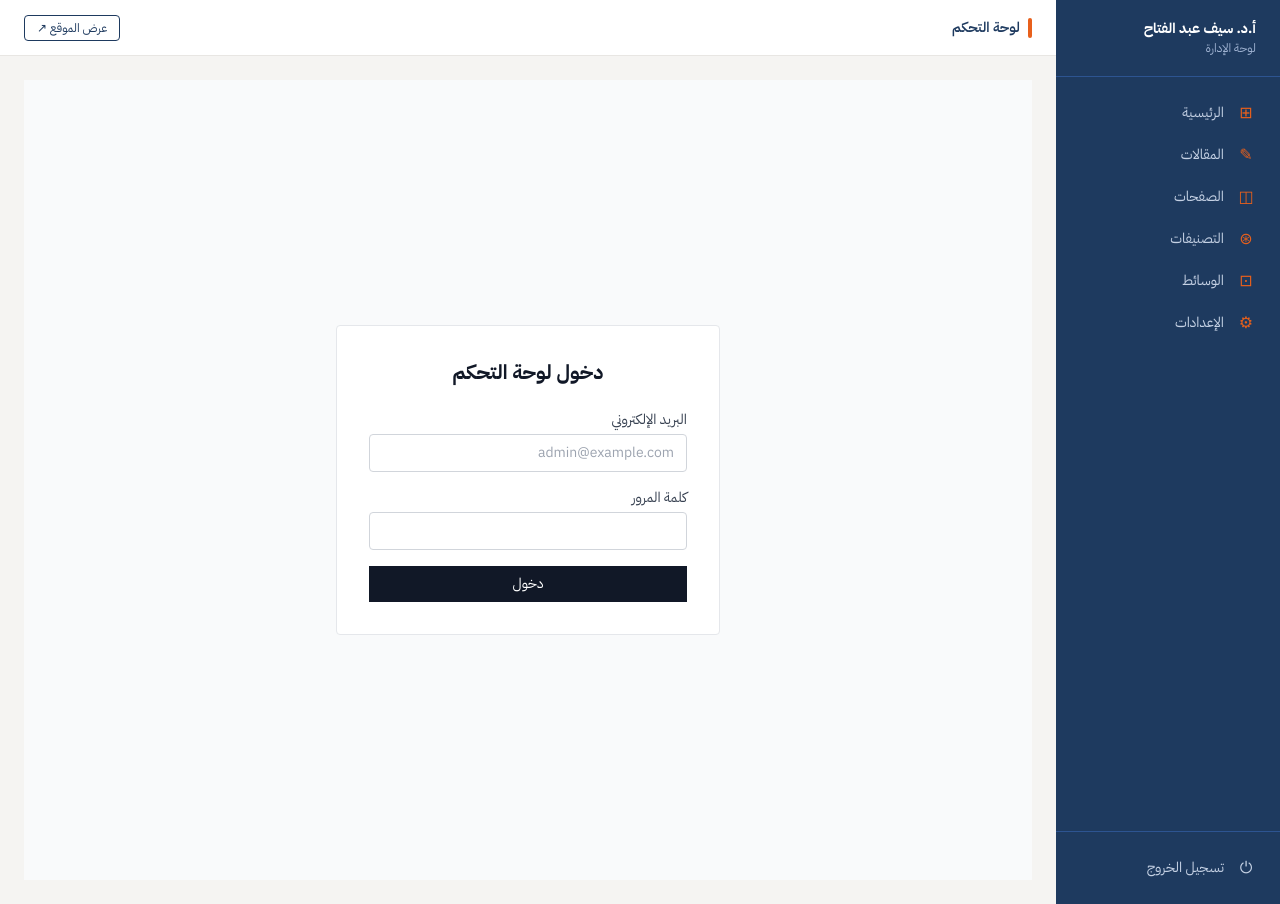
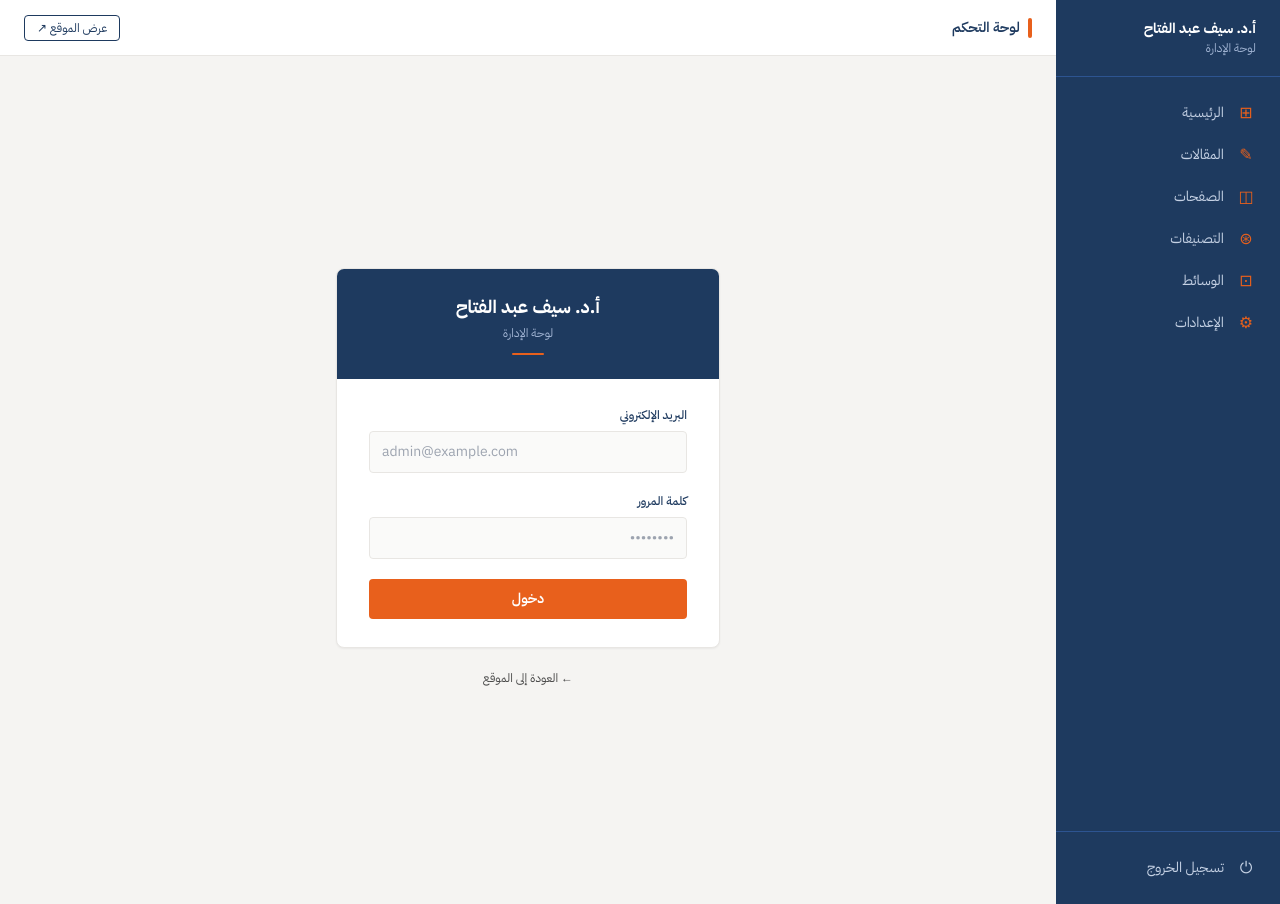
Before and after one commit to igwebmasterweb-oss/saif-abdelfattah-website, a Next.js app: page /admin/login in a window 1280 px wide. Built offline with nearby package versions, Linux system fonts and the light colour scheme; no server answers.

Commit message:
design: admin login page with Navy header + Orange CTA + brand typography

```diff
--- a/app/admin/login/page.tsx
+++ b/app/admin/login/page.tsx
@@ -22,49 +22,87 @@ export default function AdminLogin() {
     setLoading(true);
     const { error } = await supabase.auth.signInWithPassword({ email, password });
     if (error) {
-      setError('بيانات الدخول غير صحيحة. حاول مرة أخرى.');
+      setError('بيانات غير صحيحة. حاول مرة أخرى.');
       setLoading(false);
     } else {
       router.push('/admin');
-      router.refresh();
     }
   }
 
   return (
-    <div className="min-h-screen bg-gray-50 flex items-center justify-center" dir="rtl">
-      <div className="bg-white border border-gray-200 rounded p-8 w-full max-w-sm">
-        <h1 className="text-xl font-bold text-gray-900 mb-6 text-center">دخول لوحة التحكم</h1>
-        <form onSubmit={handleLogin} className="space-y-4">
+    <div
+      className="min-h-screen flex items-center justify-center bg-[#f5f4f2]"
+      dir="rtl"
+      style={{ fontFamily: "'IBM Plex Sans Arabic', sans-serif" }}
+    >
+      <div className="w-full max-w-sm">
+        {/* Card */}
+        <div className="bg-white rounded-lg border border-[#e8e6e3] shadow-sm overflow-hidden">
+          {/* Header stripe */}
+          <div className="bg-[#1e3a5f] px-8 py-6 text-center">
+            <span className="block text-lg font-bold text-white mb-1">أ.د. سيف عبد الفتاح</span>
+            <span className="block text-xs text-[#9fb2d1]">لوحة الإدارة</span>
+            {/* Orange accent line */}
+            <div className="flex justify-center mt-3">
+              <span className="block w-8 h-0.5 bg-[#e8601c] rounded-full" />
+            </div>
+          </div>
+
+          {/* Form */}
+          <form onSubmit={handleLogin} className="px-8 py-7 space-y-5">
             <div>
-            <label className="block text-sm text-gray-700 mb-1">البريد الإلكتروني</label>
+              <label className="block text-xs font-medium text-[#1e3a5f] mb-2">
+                البريد الإلكتروني
+              </label>
               <input
                 type="email"
+                required
                 value={email}
                 onChange={(e) => setEmail(e.target.value)}
-              required
-              className="w-full border border-gray-300 rounded px-3 py-2 text-sm focus:outline-none focus:border-gray-500"
+                className="w-full border border-[#e8e6e3] rounded px-3 py-2.5 text-sm text-[#1a1a1a] bg-[#fafaf9] focus:outline-none focus:border-[#1e3a5f] focus:bg-white transition-colors"
                 placeholder="admin@example.com"
+                dir="ltr"
               />
             </div>
             <div>
-            <label className="block text-sm text-gray-700 mb-1">كلمة المرور</label>
+              <label className="block text-xs font-medium text-[#1e3a5f] mb-2">
+                كلمة المرور
+              </label>
               <input
                 type="password"
+                required
                 value={password}
                 onChange={(e) => setPassword(e.target.value)}
-              required
-              className="w-full border border-gray-300 rounded px-3 py-2 text-sm focus:outline-none focus:border-gray-500"
+                className="w-full border border-[#e8e6e3] rounded px-3 py-2.5 text-sm text-[#1a1a1a] bg-[#fafaf9] focus:outline-none focus:border-[#1e3a5f] focus:bg-white transition-colors"
+                placeholder="••••••••"
               />
             </div>
-          {error && <p className="text-sm text-red-600">{error}</p>}
+
+            {error && (
+              <div className="text-xs text-red-600 bg-red-50 border border-red-200 rounded px-3 py-2">
+                {error}
+              </div>
+            )}
+
             <button
               type="submit"
               disabled={loading}
-            className="w-full bg-gray-900 text-white py-2 text-sm hover:bg-gray-700 transition-colors disabled:opacity-50"
+              className="w-full bg-[#e8601c] text-white font-semibold text-sm py-2.5 rounded hover:bg-[#c4511a] transition-colors disabled:opacity-60 disabled:cursor-not-allowed"
             >
-            {loading ? 'جاري تسجيل الدخول...' : 'دخول'}
+              {loading ? 'جاري الدخول...' : 'دخول'}
             </button>
           </form>
+        </div>
+
+        {/* Back to site link */}
+        <div className="text-center mt-4">
+          <a
+            href="/"
+            className="text-xs text-[#4a4a4a] hover:text-[#1e3a5f] transition-colors"
+          >
+            ← العودة إلى الموقع
+          </a>
+        </div>
       </div>
     </div>
   );
```
Lines whose indentation alone changed are shown as unchanged.
